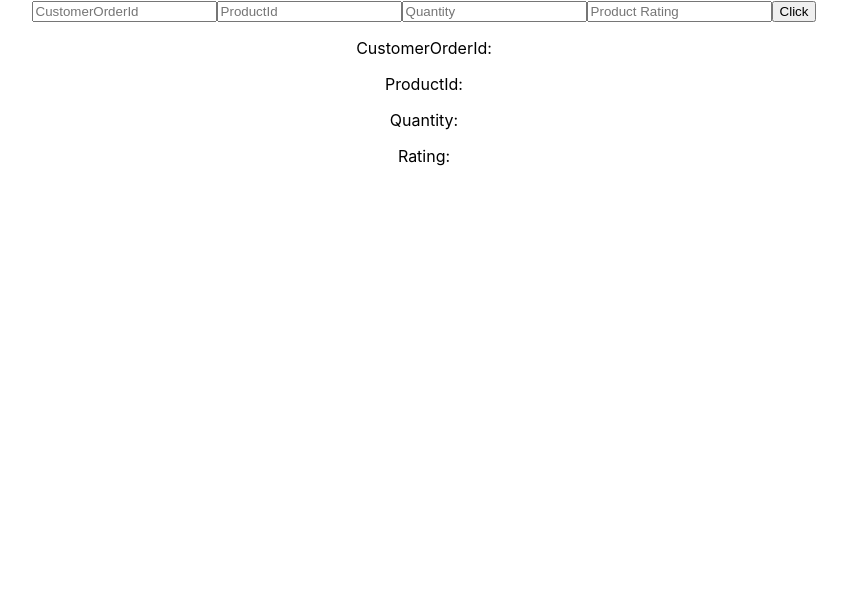
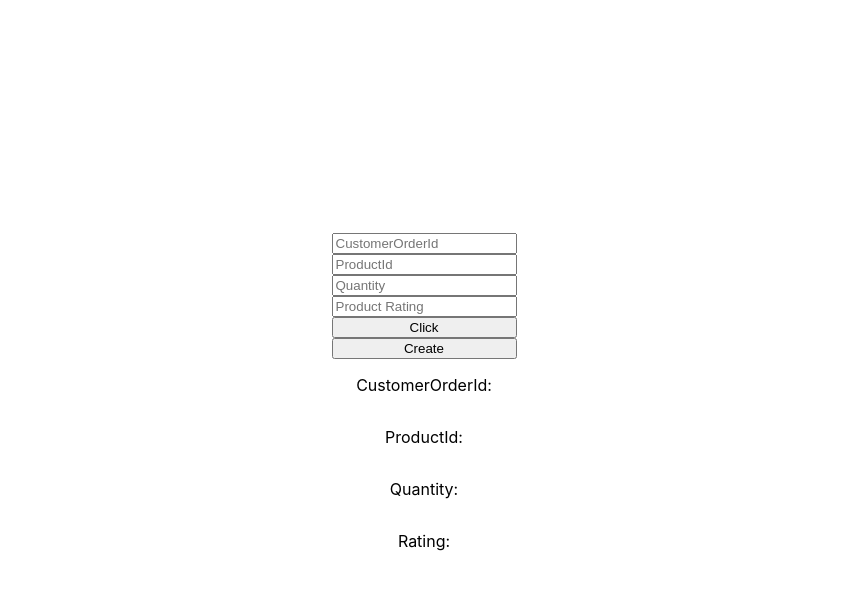
Before and after one commit to chou8395-XOMYwl/crc-code0102, a React (Create React App) app: page / in a window 1280 px wide. Shown: the top 590 px of the page, without its empty margins (216-1063 px from the left). Built offline with nearby package versions, Linux system fonts and the light colour scheme.

Commit message:
Code 02 Input fields storing data in console

```diff
--- a/src/App.css
+++ b/src/App.css
@@ -1,4 +1,8 @@
 .App {
+  height: 100vh;
+  display: grid;
+  justify-content: center;
+  align-content: center;
   text-align: center;
 }
 
--- a/src/App.js
+++ b/src/App.js
@@ -4,9 +4,28 @@ import React, {useState} from 'react';
 
 function App() {
   const [returnedData, setReturnedData] = useState(['Hello there']);
+  const [order, setOrder] = useState({CustomerOrderId:0, ProductId:0, Quantity:0, Rating:0})
+
+  const setInput = (e) => {
+    const {name, value} = e.target;
+    console.log(value);
+    if (name === 'CustomerOrderId' || name === 'ProductId' || name === 'Quantity' || name === 'Rating') {
+      setOrder(prevState => ({
+        ...prevState,
+        [name]: parseInt(value)
+      }));
+      return;
+    }
+      setOrder(prevState => ({
+        ...prevState,
+        [name]: (value)
+      }));
+
+  }
 
   const fetchData = async () => {
-    const newData = await fetch('/hello', {
+    console.log(order);
+      const newData = await fetch('/api', {
       method: 'GET',
       headers: {
         'Content-Type': 'application/json',
@@ -26,27 +45,32 @@ function App() {
         type="number"
         name="CustomerOrderId"
         placeholder="CustomerOrderId"
+        onChange={setInput}
         >
       </input>
       <input
         type="number"
         name="ProductId"
         placeholder="ProductId"
+        onChange={setInput}
         >
       </input>
       <input
         type="number"
         name="Quantity"
         placeholder="Quantity"
+        onChange={setInput}
         >
       </input>
       <input
         type="number"
         name="Rating"
         placeholder="Product Rating"
+        onChange={setInput}
         >
       </input>
-      <button onClick={() => fetchData()}>Click </button>
+      <button onClick={() => fetchData()}>Click</button>
+      <button onClick={() => fetchData()}>Create</button>
       <p>CustomerOrderId: {returnedData.CustomerOrderId}</p>
       <p>ProductId: {returnedData.ProductId}</p>
       <p>Quantity: {returnedData.Quantity}</p>
```
